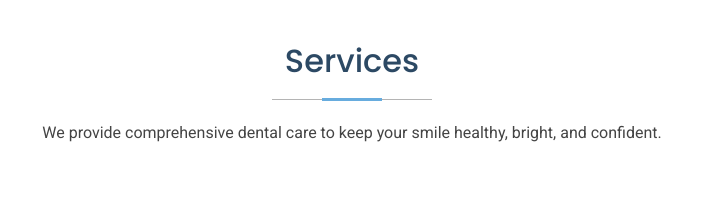
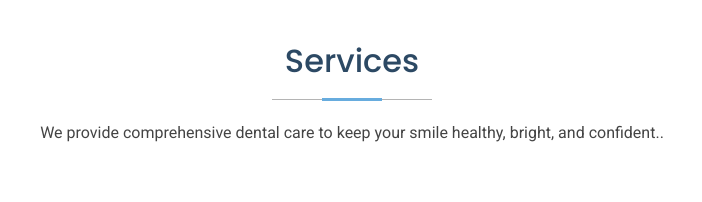
Before and after one commit to Dilkimalshani/mydentist, a plain HTML site: page index.html in a window 1280 px wide. Shown: the part 1840-2042 px from the top of the page, 288-990 px from the left. Drawn offline with Linux system fonts and the light colour scheme; animation ran at ten frames a second.

Commit message:
Update index.html

```diff
--- a/index.html
+++ b/index.html
@@ -268,7 +268,7 @@ healthcare.</p>
       <!-- Section Title -->
       <div class="container section-title" data-aos="fade-up">
         <h2>Services</h2>
-        <p>We provide comprehensive dental care to keep your smile healthy, bright, and confident.</p>
+        <p>We provide comprehensive dental care to keep your smile healthy, bright, and confident..</p>
       </div><!-- End Section Title -->
 
       <div class="container">
```
